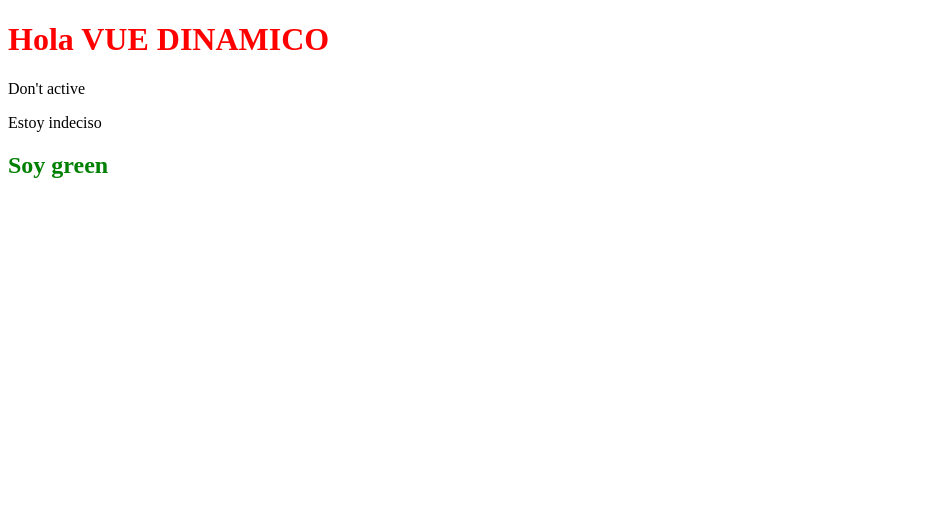
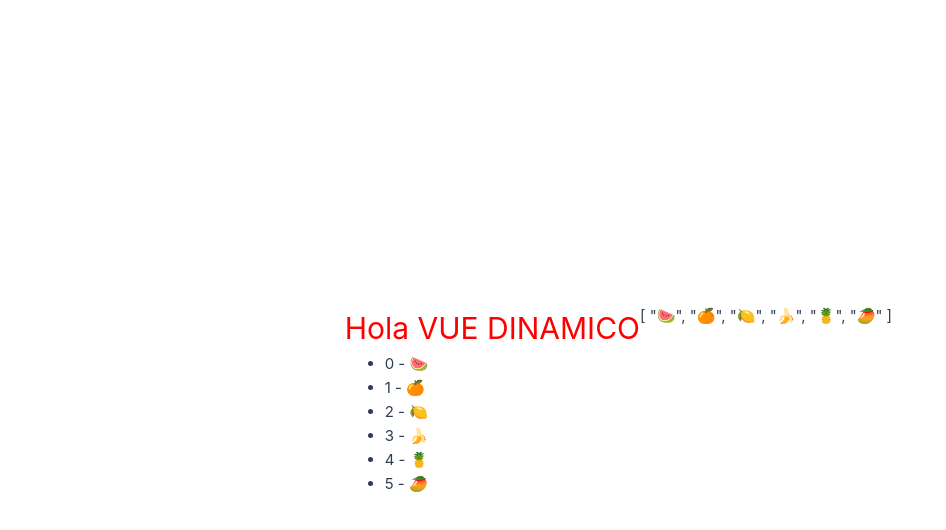
Before and after one commit to COLADOXD/first-vue, a Vue app: page / in a window 1280 px wide. Shown: the top 530 px of the page, without its empty margins (0-946 px from the left). Built offline with nearby package versions, Linux system fonts and the light colour scheme.

Commit message:
22. directiva: v-for

```diff
--- a/src/App.vue
+++ b/src/App.vue
@@ -1,32 +1,18 @@
 <script setup lang="ts">
-import { ref } from 'vue';
 
 const name = "Vue dinamico";
-const active = null;
 
-let num = ref('');
-
-const colorArray = ['blue', 'green', 'black'];
-let count = 0;
-const colorChange = () => {
-  count = (count + 1) % colorArray.length;
-  num.value = colorArray[count];
-}
-
-
-colorChange()
+const fruitArray = ["🍉", "🍊", "🍋", "🍌", "🍍", "🥭"]
 </script>
 
 <template>
   <h1>
     Hola {{ name.toUpperCase() }}
   </h1>
-  <p>{{ active ? "I'm active" : "Don't active" }}</p>
-  <p v-if="active">Active</p>
-  <p v-else-if="active === false">Don't active</p>
-  <p v-else>Estoy indeciso</p>
-  <h2 @click="colorChange()" :style="`color: ${num}`">Soy {{ num }}</h2>
-  <h2 v-show="active">active</h2>
+  <p>{{ fruitArray }}</p>
+  <ul>
+    <li v-for="(fruit, index) in fruitArray" :key="index">{{ index }} - {{ fruit }}</li>
+  </ul>
 </template>
 
 <style>
--- a/src/main.js
+++ b/src/main.js
@@ -1,4 +1,4 @@
-// import './assets/main.css'
+import "./assets/main.css";
 
 import { createApp } from "vue";
 import App from "./App.vue";
```
